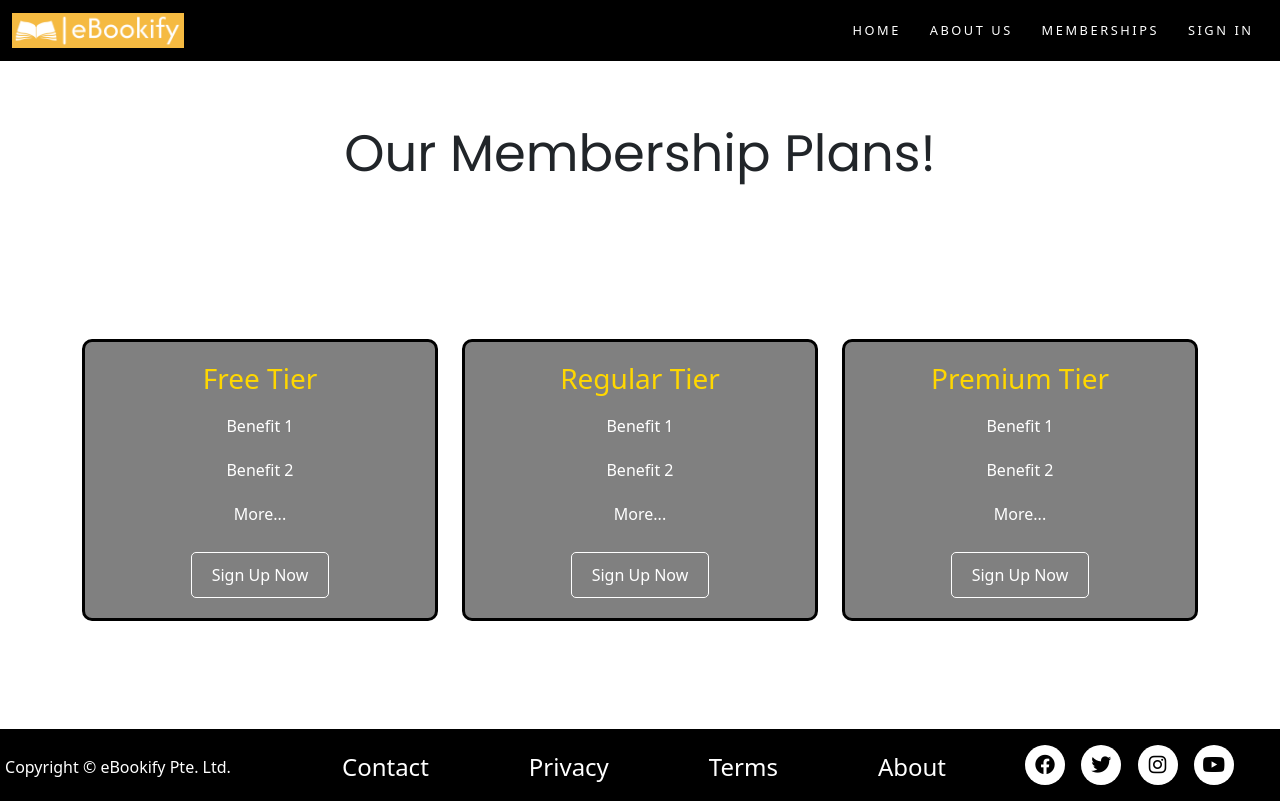
After one commit to marvinoon/WebSystemP2-9, a PHP site: page /memberships.php in a window 1280 px wide. The commit adds this page. Run offline with PHP 8.4, Linux system fonts and the light colour scheme.

Commit message:
Change to php

```diff
--- a/Project/css/membership.css
+++ b/Project/css/membership.css
@@ -56,6 +56,7 @@ header {
     height: 15vh;
     justify-content: center;
     align-items: center;
+    margin: 50px;
 
 }
 
@@ -81,6 +82,7 @@ header {
 .membership-plans {
 
     padding: 40px 0; /* Spacing around the section */
+    margin: 58px;
 }
 
 .plan-box {
@@ -124,3 +126,156 @@ header {
     border-color: gold; /* Border color on hover */
     color: #000;
 }
+/* ++++++++++++++++++++ CSS for <footer> and everything inside ++++++++++++++++++++ */
+footer {
+  background-color: black;
+}
+
+.footer-container p {
+  padding-top: 20px;
+}
+
+.footer-nav {
+  width: 100%;
+  font-size: 24px;
+  display: flex;
+  align-items: center;
+  justify-content: center;
+  color: white;
+}
+
+.copyright {
+  font-size: 16px;
+}
+
+.footer-nav ul {
+  list-style: none;
+  display: flex;
+  justify-content: space-between;
+  padding-top: 20px;
+}
+
+.footer-nav li {
+  display: flex;
+  align-items: center;
+  padding: 0 50px;
+  /* Horizontal padding for desktop */
+}
+
+.footer-nav a {
+  text-decoration: none;
+  /* Removes underline */
+  color: #FFFFFF;
+  /* Change the color to match your design */
+  transition: color 0.3s ease;
+  /* Optional: for smooth color transition on hover */
+}
+
+.footer-nav a:hover {
+  color: #CCCCCC;
+  /* Change the hover color to match your design */
+}
+
+
+.copyright,
+footer.follow-icon {
+  display: flex;
+  justify-content: center;
+  align-items: center;
+}
+
+/* ++++++++++++++++++++ CSS for responsive design ++++++++++++++++++++ */
+/* MOBILE PHONES */
+@media screen and (max-width: 480px) {
+
+
+  .footer-nav {
+    font-size: smaller;
+  }
+
+  .footer-nav ul {
+    flex-direction: column;
+    align-items: center;
+  }
+
+  .footer-nav li {
+    padding: 10px 0;
+    /* Vertical padding for stacked items */
+  }
+}
+
+@media only screen and (max-width:576px) {
+  .copyright {
+    order: 1;
+  }
+
+  .footer-nav-child {
+    order: 2;
+  }
+
+  footer.follow-icon {
+    order: 3;
+  }
+
+}
+
+/* TABLETS */
+@media screen and (max-width: 768px) {
+
+
+  .intro-text,
+  .intro-content {
+    font-size: smaller !important;
+  }
+
+  .footer-nav {
+    font-size: small;
+  }
+
+  .footer-nav li {
+    padding: 0 20px;
+  }
+}
+
+@media (min-width:769px) and (max-width:992px) {
+
+  .intro-text,
+  .intro-content {
+    font-size: small !important;
+  }
+}
+
+@media (min-width:993px) and (max-width: 1200px) {
+
+
+  .intro-text,
+  .intro-content {
+    font-size: medium !important;
+  }
+}
+
+@media (min-width: 1201px) and (max-width: 1400px) {
+
+
+  .intro-text,
+  .intro-content {
+    font-size: large !important;
+  }
+}
+
+.social-icon {
+  text-decoration: none;
+  padding-left: 5px;
+  padding-right: 5px;
+}
+
+.social-icon i {
+  background-color: white;
+  width: 40px;
+  height: 40px;
+  border-radius: 50%;
+  color: black;
+  text-align: center;
+  line-height: 40px;
+  font-size: 20px;
+}
--- /dev/null
+++ b/Project/inc/footer.inc.php
@@ -0,0 +1,31 @@
+<footer class="footer-container">
+    <div class="row footer-nav">
+        <div class="col-xs-12 col-md copyright">
+        <p>Copyright &copy; eBookify Pte. Ltd.</p>
+        </div>
+        <div class="col-xs-12 col-md footer-nav-child">
+        <nav>
+            <ul>
+            <li class="nav-item"><a class="nav-link" href="#">Contact</a></li>
+            <li class="nav-item"><a class="nav-link" href="#">Privacy</a></li>
+            <li class="nav-item"><a class="nav-link" href="#">Terms</a></li>
+            <li class="nav-item"><a class="nav-link" href="#">About</a></li>
+            </ul>
+        </nav>
+        </div>
+        <div class="col-xs-12 col-md follow-icon">
+        <a href="https://www.facebook.com" target="_blank" class="social-icon">
+            <i class="fa-brands fa-facebook"></i>
+        </a>
+        <a href="https://www.twitter.com" target="_blank" class="social-icon">
+            <i class="fa-brands fa-twitter"></i>
+        </a>
+        <a href="https://www.instagram.com" target="_blank" class="social-icon">
+            <i class="fa-brands fa-instagram"></i>
+        </a>
+        <a href="https://www.youtube.com" target="_blank" class="social-icon">
+            <i class="fa-brands fa-youtube"></i>
+        </a>
+        </div>
+    </div>
+</footer>
--- /dev/null
+++ b/Project/inc/head.inc.php
@@ -0,0 +1,22 @@
+<head>
+    <link href="https://cdn.jsdelivr.net/npm/bootstrap@5.3.1/dist/css/bootstrap.min.css"
+    rel="stylesheet"
+        integrity="sha384-4bw+/aepP/YC94hEpVNVgiZdgIC5+VKNBQNGCHeKRQN+PtmoHDEXuppvnDJzQIu9"
+    crossorigin="anonymous">
+    <link href="https://fonts.googleapis.com/css?family=Poppins&display=swap" rel="stylesheet">
+    <!--Font Awesome-->
+    <link rel="stylesheet" href="https://cdnjs.cloudflare.com/ajax/libs/font-awesome/6.2.0/css/all.min.css">
+    <!--Bootstrap JS-->
+    <script defer
+    src="https://cdn.jsdelivr.net/npm/bootstrap@5.3.1/dist/js/bootstrap.bundle.min.js"
+        integrity="sha384-HwwvtgBNo3bZJJLYd8oVXjrBZt8cqVSpeBNS5n7C8IVInixGAoxmnlMuBnhbgrkm"
+    crossorigin="anonymous">
+    </script>
+    <!-- Custom JS -->
+    <script defer
+    src="js/main.js">
+    </script>
+    <title>eBookify</title>
+        <meta charset="UTF-8">
+        <meta name="viewport" content="width=device-width, initial-scale=1.0">
+</head>
--- /dev/null
+++ b/Project/inc/nav.inc.php
@@ -0,0 +1,34 @@
+<nav class="navbar navbar-expand-md navbar-custom navbar-dark">
+        <div class="container-fluid">
+            <a class="navbar-brand" href="#" >
+                <img src="images/Logo.png" alt="Logo" style="height: 35px;">
+            </a>
+                        <!-- Toggler/collapsibe Button -->
+            <button class="navbar-toggler" type="button" data-bs-toggle="collapse" data-bs-target="#collapsibleNavbar" aria-controls="collapsibleNavbar" aria-expanded="false" aria-label="Toggle navigation">
+                <span class="navbar-toggler-icon"></span>
+            </button>
+            <!-- Navbar links -->
+            <div class="collapse navbar-collapse" id="collapsibleNavbar">
+
+                <ul class="navbar-nav nav-custom ms-auto">
+
+                    <li class="nav-item">
+                        <a class="nav-link" href="index.php">Home</a>
+                    </li>
+
+                    <li class="nav-item">
+                        <a class="nav-link" href="#">About Us</a>
+                    </li>
+
+                    <li class="nav-item">
+                        <a class="nav-link" href="memberships.php">Memberships</a>
+                    </li>
+
+                    <li class="nav-item">
+                        <a class="nav-link btn-custom" href="#">Sign In</a>
+                    </li>
+
+                </ul>
+            </div>
+        </div>
+    </nav>
--- /dev/null
+++ b/Project/memberships.php
@@ -0,0 +1,66 @@
+<!DOCTYPE html>
+<html lang="en">
+<head>
+        <link rel="stylesheet" href="css/membership.css">
+        <?php
+            include "inc/head.inc.php"
+        ?>
+    </head>
+<body>
+    <?php
+        include "inc/nav.inc.php";
+    ?>
+    <header class="S2">
+        <div class="heading">
+            <h1 id="headline">Our Membership Plans!</h1>
+        </div>
+    </header>
+    <main>
+        <section class="membership-plans">
+            <div class="container">
+                <div class="row justify-content-center">
+                    <!-- Free Tier -->
+                    <div class="col-md-4">
+                        <div class="plan-box">
+                            <h3>Free Tier</h3>
+                            <ul>
+                                <li>Benefit 1</li>
+                                <li>Benefit 2</li>
+                                <li>More...</li>
+                            </ul>
+                            <a href="#" class="btn btn-primary">Sign Up Now</a>
+                        </div>
+                    </div>
+                    <!-- Regular Tier -->
+                    <div class="col-md-4">
+                        <div class="plan-box">
+                            <h3>Regular Tier</h3>
+                            <ul>
+                                <li>Benefit 1</li>
+                                <li>Benefit 2</li>
+                                <li>More...</li>
+                            </ul>
+                            <a href="#" class="btn btn-primary">Sign Up Now</a>
+                        </div>
+                    </div>
+                    <!-- Premium Tier -->
+                    <div class="col-md-4">
+                        <div class="plan-box">
+                            <h3>Premium Tier</h3>
+                            <ul>
+                                <li>Benefit 1</li>
+                                <li>Benefit 2</li>
+                                <li>More...</li>
+                            </ul>
+                            <a href="#" class="btn btn-primary">Sign Up Now</a>
+                        </div>
+                    </div>
+                </div>
+            </div>
+        </section>
+    </main>
+    <?php
+    include "inc/footer.inc.php";
+    ?>
+</body>
+</html>
```
Also changed, not shown: Project/css/main.css (+0 -27 lines), Project/index.php (added, +105 -0 lines), Project/main.html (deleted, +0 -177 lines), Project/memberships.html (deleted, +0 -106 lines).
